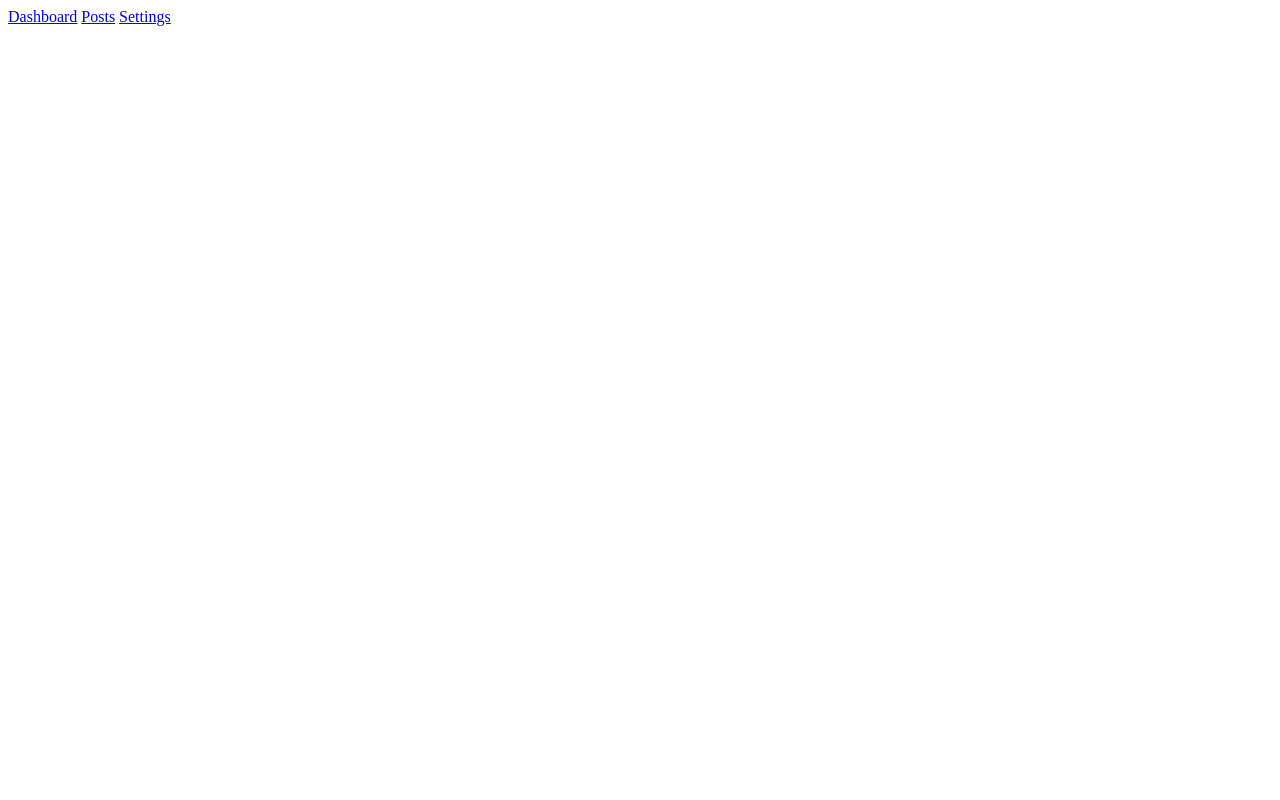
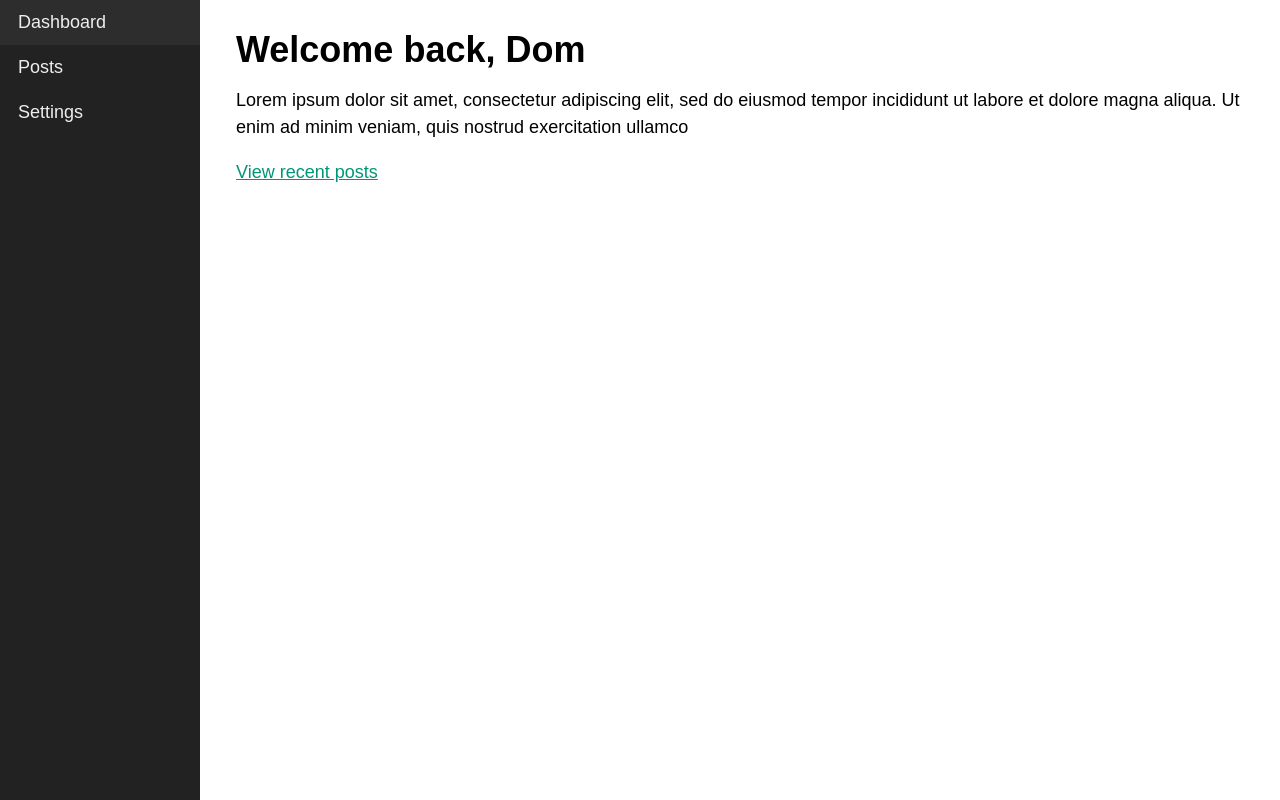
Before and after one commit to ariesslin/vanillajs_spa, a website with bundled scripts: page src/frontend/index.html in a window 1280 px wide. Built offline with nearby package versions, Linux system fonts and the light colour scheme.

Commit message:
Add dashboard, posts, settings pages

```diff
--- a/src/frontend/index.html
+++ b/src/frontend/index.html
@@ -5,6 +5,7 @@
     <meta http-equiv="X-UA-Compatible" content="IE=edge" />
     <meta name="viewport" content="width=device-width, initial-scale=1.0" />
     <title>Demo SPA</title>
+    <link rel="stylesheet" href="/static/css/index.css" />
   </head>
   <body>
     <nav class="nav">
@@ -12,6 +13,7 @@
       <a href="/posts" class="nav__link" data-link>Posts</a>
       <a href="/settings" class="nav__link" data-link>Settings</a>
     </nav>
+    <div id="app"></div>
     <script type="module" src="/static/js/index.js"></script>
   </body>
 </html>
--- /dev/null
+++ b/src/frontend/static/css/index.css
@@ -0,0 +1,37 @@
+body {
+  --nav-width: 200px;
+  margin: 0 0 0 var(--nav-width);
+  font-family: "Quicksand", sans-serif;
+  font-size: 18px;
+}
+
+.nav {
+  position: fixed;
+  top: 0;
+  left: 0;
+  width: var(--nav-width);
+  height: 100vh;
+  background: #222222;
+}
+
+.nav__link {
+  display: block;
+  padding: 12px 18px;
+  text-decoration: none;
+  color: #eeeeee;
+  font-weight: 500;
+}
+
+.nav__link:hover {
+  background: rgba(255, 255, 255, 0.05);
+}
+
+#app {
+  margin: 2em;
+  line-height: 1.5em;
+  font-weight: 500;
+}
+
+a {
+  color: #009579;
+}
--- a/src/frontend/static/js/index.js
+++ b/src/frontend/static/js/index.js
@@ -1 +1,63 @@
-console.log("hello I am from static");
+import Dashboard from "./views/Dashboard.js";
+import Posts from "./views/Posts.js";
+import Settings from "./views/Settings.js";
+
+const pathToRegex = (path) =>
+  new RegExp("^" + path.replace(/\//g, "\\/").replace(/:\w+/g, "(.+)" + "$"));
+
+const navigateTo = (url) => {
+  history.pushState(null, null, url);
+  router();
+};
+
+const router = async () => {
+  console.log(pathToRegex("/posts/:id"));
+
+  const routes = [
+    {
+      path: "/",
+      view: Dashboard,
+    },
+    {
+      path: "/posts",
+      view: Posts,
+    },
+    {
+      path: "/settings",
+      view: Settings,
+    },
+  ];
+
+  const potentialMatches = routes.map((route) => {
+    return {
+      route,
+      isMatch: location.pathname === route.path,
+    };
+  });
+
+  let match = potentialMatches.find((potentialMatch) => potentialMatch.isMatch);
+
+  if (!match) {
+    match = {
+      route: routes[0],
+      isMatch: true,
+    };
+  }
+
+  const view = new match.route.view();
+
+  document.querySelector("#app").innerHTML = await view.getHtml();
+};
+
+window.addEventListener("popstate", router);
+
+document.addEventListener("DOMContentLoaded", () => {
+  document.body.addEventListener("click", (e) => {
+    if (e.target.matches("[data-link]")) {
+      e.preventDefault();
+      navigateTo(e.target.href);
+    }
+  });
+
+  router();
+});
--- /dev/null
+++ b/src/frontend/static/js/views/AbstractView.js
@@ -0,0 +1,11 @@
+export default class {
+  constructor() {}
+
+  setTitle(title) {
+    document.title = title;
+  }
+
+  async getHtml() {
+    return "";
+  }
+}
--- /dev/null
+++ b/src/frontend/static/js/views/Dashboard.js
@@ -0,0 +1,22 @@
+import AbstractView from "./AbstractView.js";
+
+export default class extends AbstractView {
+  constructor() {
+    super();
+    this.setTitle("Dashboard");
+  }
+
+  async getHtml() {
+    return `
+        <h1>Welcome back, Dom</h1>
+        <p>
+            Lorem ipsum dolor sit amet, consectetur adipiscing elit, sed do eiusmod
+            tempor incididunt ut labore et dolore magna aliqua. Ut enim ad minim
+            veniam, quis nostrud exercitation ullamco
+        </p>
+        <p>
+            <a href="/posts" data-link>View recent posts</a>
+        </p>
+    `;
+  }
+}
--- /dev/null
+++ b/src/frontend/static/js/views/Posts.js
@@ -0,0 +1,17 @@
+import AbstractView from "./AbstractView.js";
+
+export default class extends AbstractView {
+  constructor() {
+    super();
+    this.setTitle("Posts");
+  }
+
+  async getHtml() {
+    return `
+        <h1>Posts</h1>
+        <p>
+            You are viewing the posts!
+        </p>
+    `;
+  }
+}
--- /dev/null
+++ b/src/frontend/static/js/views/Settings.js
@@ -0,0 +1,17 @@
+import AbstractView from "./AbstractView.js";
+
+export default class extends AbstractView {
+  constructor() {
+    super();
+    this.setTitle("Settings");
+  }
+
+  async getHtml() {
+    return `
+        <h1>Settings</h1>
+        <p>
+            Manage your privacy and configuration.
+        </p>
+    `;
+  }
+}
```
